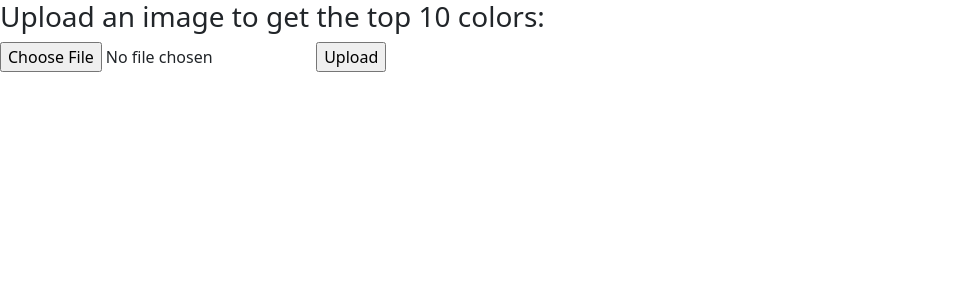
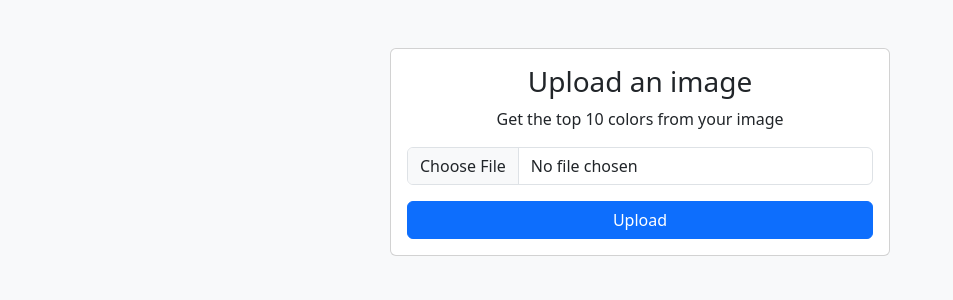
Before and after one commit to MariosAvraam/image-colour-palette-generator, a Flask app: page / in a window 1280 px wide. Shown: the top 300 px of the page, without its empty margins (0-953 px from the left). Run offline with Flask 3, Linux system fonts and the light colour scheme; some libraries are stand-ins or nearby versions.

Commit message:
Create styles.css. Use bootstrap for styling the form.

```diff
--- a/templates/index.html
+++ b/templates/index.html
@@ -3,67 +3,43 @@
 
 <head>
     <title>Upload Image</title>
-  <style>
-    .color-box {
-      width: 50px;
-      height: 50px;
-      display: inline-block;
-      margin: 5px;
-      border: 1px solid #333;
-      /* Adding a border */
-      position: relative;
-      /* Positioning context for the tooltip */
-      cursor: pointer;
-    }
-
-    .color-tooltip {
-      display: none;
-      position: absolute;
-      top: 100%;
-      left: 50%;
-      transform: translateX(-50%);
-      background: rgba(0, 0, 0, 0.7);
-      color: #fff;
-      padding: 5px;
-      border-radius: 3px;
-      white-space: nowrap;
-      margin-top: 5px;
-    }
-
-    .color-tooltip::after {
-      content: 'Click to copy';
-      display: block;
-    }
-
-    .color-box:hover .color-tooltip {
-      display: block;
-    }
-  </style>
+    <link href="{{ url_for('static', filename='styles.css') }}" rel="stylesheet">
     <link href="https://cdn.jsdelivr.net/npm/bootstrap@5.3.1/dist/css/bootstrap.min.css" rel="stylesheet" integrity="sha384-4bw+/aepP/YC94hEpVNVgiZdgIC5+VKNBQNGCHeKRQN+PtmoHDEXuppvnDJzQIu9" crossorigin="anonymous">
 </head>
 
-<body>
+<body class="bg-light">
 
-  <h3>Upload an image to get the top 10 colors:</h3>
+<div class="container mt-5">
+    <div class="card mx-auto" style="max-width: 500px;">
+        <div class="card-body">
+            <h3 class="card-title text-center">Upload an image</h3>
+            <p class="text-center">Get the top 10 colors from your image</p>
             <form action="/upload" method="post" enctype="multipart/form-data">
-    <input type="file" name="file" accept="image/*">
-    <input type="submit" value="Upload">
+                <div class="mb-3">
+                    <input type="file" name="file" accept="image/*" class="form-control">
+                </div>
+                <div class="d-grid gap-2">
+                    <button type="submit" class="btn btn-primary">Upload</button>
+                </div>
             </form>
+        </div>
+    </div>
 
     {% if colors %}
+    <div class="text-center mt-5">
         <h4>Top 10 Colors:</h4>
-  <div>
+        <div class="d-flex justify-content-center flex-wrap">
             {% for color in colors %}
-    <div class="color-box" style="background-color: {{ color }};" onclick="copyColor('{{ color }}', this)">
+            <div class="color-box m-2" style="background-color: {{ color }};" onclick="copyColor('{{ color }}', this)">
                 <div class="color-tooltip">
                     {{ color }} - Click to copy
                 </div>
             </div>
             {% endfor %}
-
-
+        </div>
     </div>
     {% endif %}
+</div>
 
 <script>
     function copyColor(hexColor, element) {
```
Also changed, not shown: static/styles.css (added, +30 -0 lines). Lines whose indentation alone changed are shown as unchanged.
